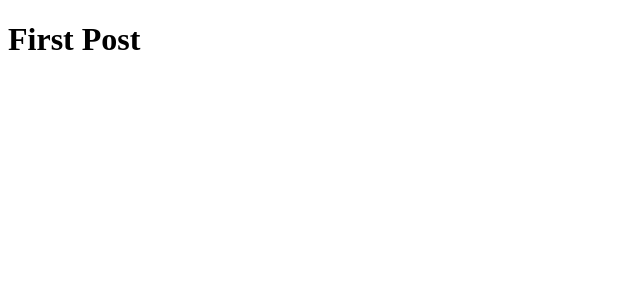
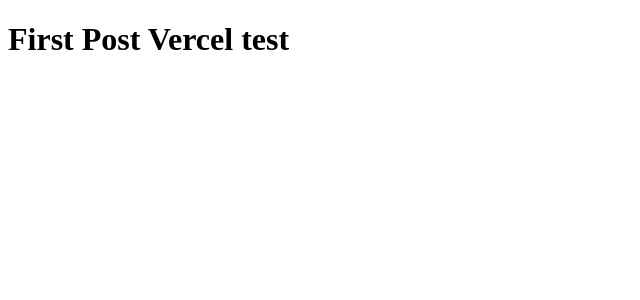
Before and after one commit to manudeli/NextJS-Blog, a Next.js app: page /posts in a window 1280 px wide. Shown: the top 300 px of the page, without its empty margins (0-640 px from the left). Built offline with nearby package versions, Linux system fonts and the light colour scheme.

Commit message:
Update - for Vercel branch test : DPS: Develop, Preview, and Ship

```diff
--- a/pages/posts.tsx
+++ b/pages/posts.tsx
@@ -1,3 +1,3 @@
 export default function FirstPost() {
-  return <h1>First Post</h1>;
+  return <h1>First Post Vercel test</h1>;
 }
```
